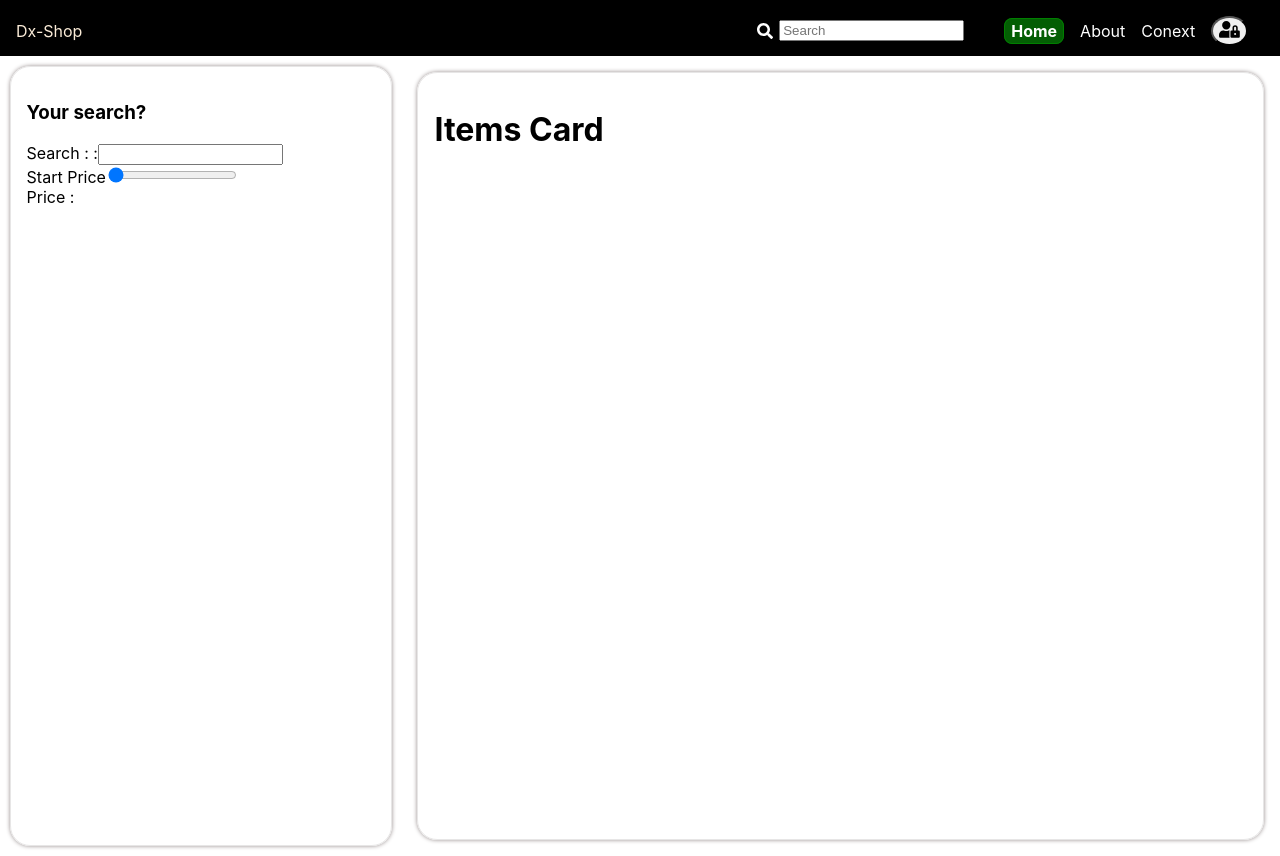
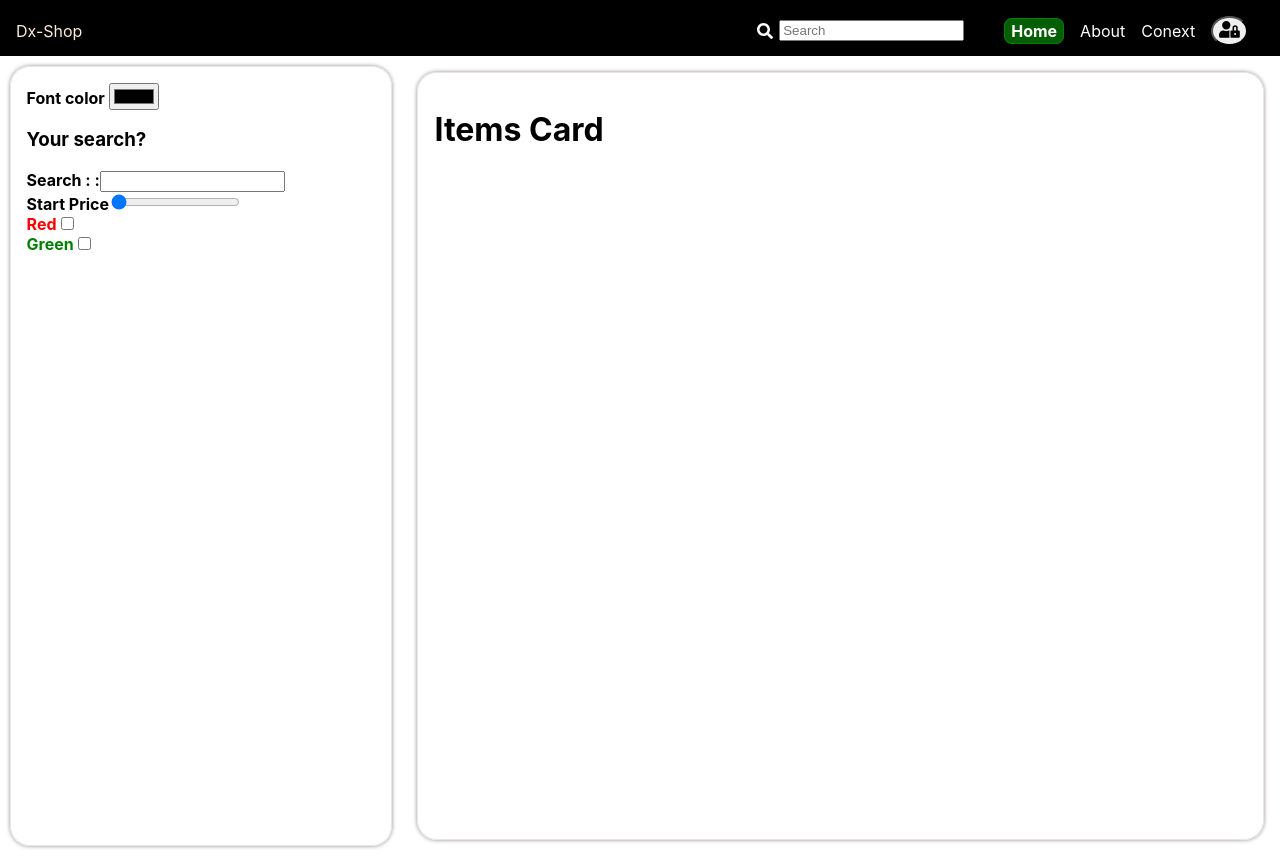
Before and after one commit to Sweedsiter/Peter-app001, a React (Create React App) app: page / in a window 1280 px wide. Built offline with nearby package versions, Linux system fonts and the light colour scheme.

Commit message:
Hame-add002

```diff
--- a/src/App.js
+++ b/src/App.js
@@ -10,14 +10,17 @@ import Conext from "./Components/Conext/Conext";
 
 function App() {
   const [Search,setSearch ] = useState()
-
+  const [Ncolor,setNcolor ] = useState()
+  const Color = (e)=>{
+    setNcolor(e)
+  }
 
   return (
-    <div>
+    <div style={{color:`${Ncolor}`}}>
       <UserContext.Provider value={Logo} className="App">
          <Nav search={(e)=>setSearch(e)}/>
          <Routes>
-            <Route path="/" exec element={ <Home Search={Search}/> } />
+            <Route path="/" exec element={ <Home Search={Search} Color={Color}/> } />
             <Route path="/about"  element={ <About /> } />
             <Route path="/conext"  element={ <Conext /> } />
          </Routes>
--- a/src/Components/Home/Home.css
+++ b/src/Components/Home/Home.css
@@ -4,6 +4,7 @@
     display: flex;
     flex-direction: row;
     justify-content: space-between;
+    font-weight: bold;
 
 }
 .H-contener .L{
--- a/src/Components/Home/Home.js
+++ b/src/Components/Home/Home.js
@@ -1,21 +1,38 @@
 import React, { useState } from 'react'
 import './Home.css'
 
-function Home({Search}) {
+function Home({Search,Color}) {
   const [PrValee,setPrValue] = useState("")
+  const [PDcolor,setPDcolor] = useState("")
+
 
   return (
-    <div className='H-contener'>
-       <div className='L'>
+    <div className='H-contener' >
+
+       <div className='L' style={{}}>
+          <div>
+             Font color  <input type="color" onChange={(e)=>Color(e.target.value)}/>
+          </div>
+
           <h3>Your search?</h3>
           <div>Search  : :
-            <input type='text'/>
+            <input type='text' value={PrValee} />
           </div>
           <div>
             Start Price
             <input type='range'  min="1000" max="1000000"onChange={(e)=>setPrValue(e.target.value)} />
-            <div>Price : {PrValee}</div>
           </div>
+
+          <div>
+            <div style={{color:"red"}}> Red
+               <input type="checkbox" value="red" exact onChange={(e)=>setPDcolor(e.target.value)} />
+             </div>
+            <div style={{color:"green"}}>
+            Green
+               <input type="checkbox" value="Green" exact onChange={(e)=>setPDcolor(e.target.value)} />
+            </div>
+          </div>
+             <h2>{PDcolor}</h2>
        </div>
 
        <div className='R'>
```
